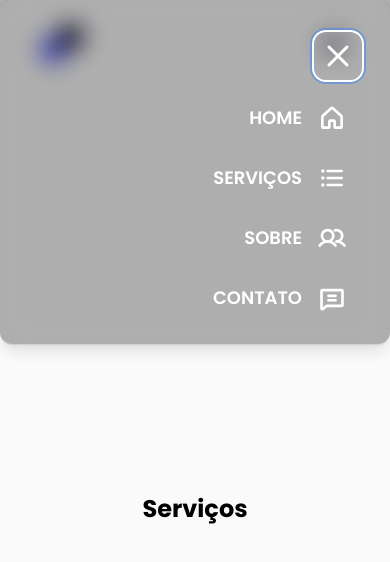
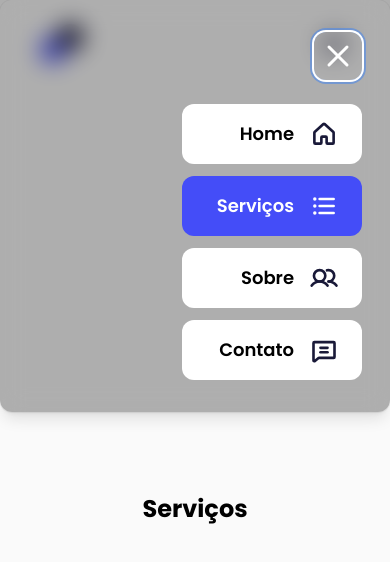
Before and after one commit to emgpsistemas/Portfolio, a Next.js app: page /servicos in a window 390 px wide. Both pictures are taken after a click on the button 334 px from the left and 43 px from the top of the page. Shown: the top 562 px of the page. Built offline with nearby package versions, Linux system fonts and the light colour scheme.

Commit message:
style: :art: adds mobile header style and hover animations

```diff
--- a/package.json
+++ b/package.json
@@ -15,6 +15,7 @@
     "@types/react": "18.2.12",
     "@types/react-dom": "18.2.5",
     "autoprefixer": "10.4.14",
+    "clsx": "^1.2.1",
     "eslint": "^8.42.0",
     "eslint-config-next": "13.4.5",
     "next": "13.4.5",
--- a/src/components/Header/index.tsx
+++ b/src/components/Header/index.tsx
@@ -7,37 +7,79 @@ import Link from "next/link";
 import logo from "../../assets/logo.svg";
 
 import { Popover, Transition } from "@headlessui/react";
+import clsx from "clsx";
+import { usePathname } from "next/navigation";
 import { ChatText, House, List, ListBullets, Users, X } from "phosphor-react";
 
 function Header() {
+  const windowWidth = window.innerWidth;
   const [isIconHovering, setIsIconHovering] = useState(false);
-  const windowWidth = window.innerWidth;
+  const pathname = usePathname();
 
   const links = [
     {
       label: "Home",
       href: "/",
-      icon: <House size={28} color="#ffffff" weight="bold" />,
+      icon: (
+        <House
+          size={28}
+          color={clsx("", {
+            "#FFFFFF": pathname === "/",
+            "#191938": pathname !== "/",
+          })}
+          weight="bold"
+        />
+      ),
     },
     {
       label: "Serviços",
       href: "/servicos",
-      icon: <ListBullets size={28} color="#ffffff" weight="bold" />,
+      icon: (
+        <ListBullets
+          size={28}
+          color={clsx("", {
+            "#FFFFFF": pathname === "/servicos",
+            "#191938": pathname !== "/servicos",
+          })}
+          weight="bold"
+        />
+      ),
     },
     {
       label: "Sobre",
       href: "/sobre",
-      icon: <Users size={28} color="#ffffff" weight="bold" />,
+      icon: (
+        <Users
+          size={28}
+          color={clsx("", {
+            "#FFFFFF": pathname === "/sobre",
+            "#191938": pathname !== "/sobre",
+          })}
+          weight="bold"
+        />
+      ),
     },
     // {
     //   label: "Portfolio",
     //   href: "/portfolio",
-    //   icon: <Code size={28} color="#ffffff" weight="bold" />,
+    //   icon: <Code size={28} color={clsx("", {
+    //   "#FFFFFF": pathname === "/portfolio",
+    //   "#191938": pathname !== "/portfolio",
+    // })} weight="bold" />,
     // },
     {
       label: "Contato",
       href: "/contato",
-      icon: <ChatText size={28} color="#ffffff" weight="bold" />,
+      icon: (
+        <ChatText
+          size={28}
+          color={clsx("", {
+            "#FFFFFF": pathname === "/contato",
+            "#191938": pathname !== "/contato",
+          })}
+          weight="bold"
+        />
+      ),
     },
   ];
 
@@ -57,7 +99,7 @@ function Header() {
           </div>
           <div className="-my-2 -mr-2 md:hidden">
             <Popover.Button
-              className="focus:ring-offset-background focus:dark-blue-600 flex items-center rounded-xl px-2 py-2 transition-all hover:bg-dark-blue-600 focus:outline-none focus:ring-2 focus:ring-offset-2"
+              className="focus:ring-offset-background focus:primary-blue-500 flex items-center rounded-xl px-2 py-2 transition-all hover:bg-primary-blue-500 focus:outline-none focus:ring-2 focus:ring-offset-2"
               onMouseEnter={() => setIsIconHovering(true)}
               onMouseLeave={() => setIsIconHovering(false)}
             >
@@ -103,7 +145,7 @@ function Header() {
               <div className="flex items-center justify-end">
                 <div className="">
                   <Popover.Button
-                    className="focus:ring-offset-background focus:dark-blue-600 flex items-center rounded-xl px-2 py-2 transition-all hover:bg-dark-blue-600 focus:outline-none focus:ring-2 focus:ring-offset-2"
+                    className="focus:ring-offset-background focus:primary-blue-500 flex items-center rounded-xl px-2 py-2 transition-all hover:bg-primary-blue-500 focus:outline-none focus:ring-2 focus:ring-offset-2"
                     onMouseEnter={() => setIsIconHovering(true)}
                     onMouseLeave={() => setIsIconHovering(false)}
                   >
@@ -116,15 +158,34 @@ function Header() {
                   </Popover.Button>
                 </div>
               </div>
-              <nav className="mr-4 mt-6 flex flex-col items-end gap-y-8">
+              <nav className="mt-6 flex flex-col items-end gap-y-3">
                 {links.map((link) => (
                   <Link
                     href={link.href}
                     key={link.href}
-                    className="flex flex-row items-center gap-4 text-lg font-semibold"
+                    className={clsx(
+                      "flex min-w-[180px] flex-row items-center justify-end gap-4 rounded-xl px-6 py-4 transition-all ",
+                      {
+                        "bg-primary-blue-500 hover:bg-primary-blue-600":
+                          pathname === link.href,
+                      },
+                      {
+                        "bg-white hover:bg-slate-200": pathname !== link.href,
+                      }
+                    )}
                   >
-                    <span className="text-white">
-                      {link.label.toUpperCase()}
+                    <span
+                      className={clsx(
+                        "text-lg font-semibold text-black",
+                        {
+                          "text-white": pathname === link.href,
+                        },
+                        {
+                          "text-black": pathname !== link.href,
+                        }
+                      )}
+                    >
+                      {link.label}
                     </span>
                     {link.icon}
                   </Link>
```
Also changed, not shown: 1 other file (tests, documents, lock files or other folders).
